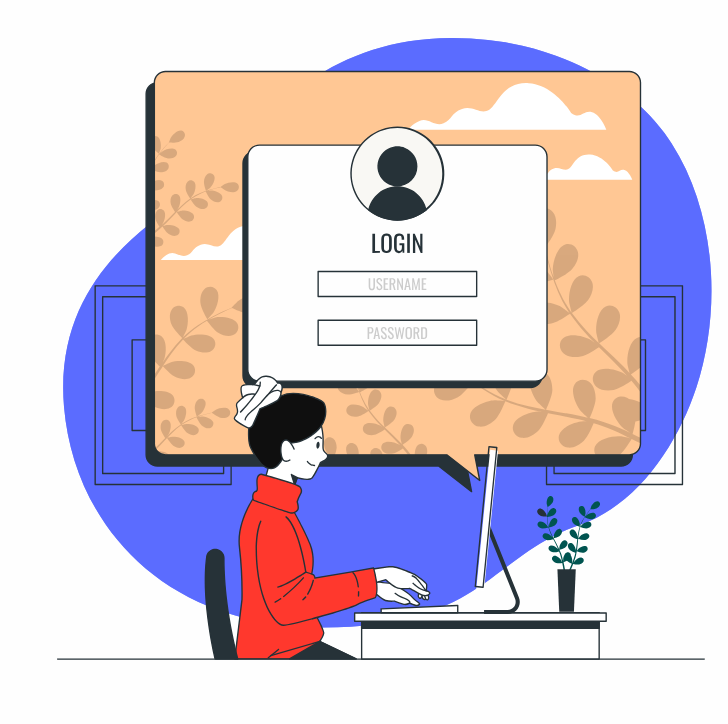
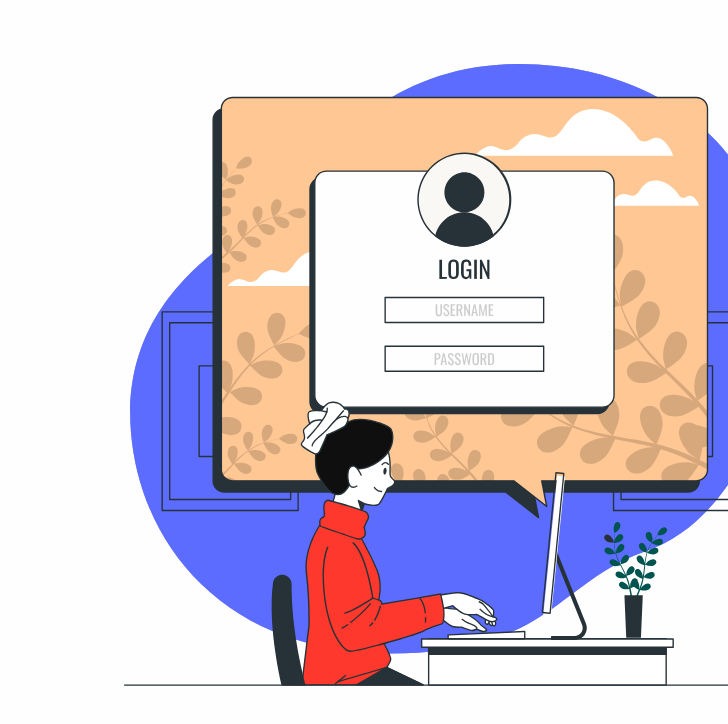
Before and after one commit to zahrabakhshandeh/Healthcare-Monitoring-Diet, a Next.js app: page /register/login in a window 1280 px wide. Shown: the top 724 px of the page, without its empty margins (552-1280 px from the left). Built offline with nearby package versions, Linux system fonts and the light colour scheme.

Commit message:
Fix missing item prop from MUI-grid.

```diff
--- a/package.json
+++ b/package.json
@@ -12,6 +12,7 @@
     "@emotion/react": "^11.11.3",
     "@emotion/styled": "^11.11.0",
     "@fontsource/roboto": "^5.0.8",
+    "@hookform/resolvers": "^3.3.4",
     "@mui/icons-material": "^5.15.8",
     "@mui/material": "^5.15.9",
     "@mui/styled-engine-sc": "^6.0.0-alpha.15",
--- a/src/app/register/login/page.tsx
+++ b/src/app/register/login/page.tsx
@@ -9,12 +9,11 @@ export default function Login() {
   return (
     <section>
       <Grid
-        sx={{ display: "flex", alignItems: "center", justifyContent: "center" }}
+        sx={{ display: "flex", justifyContent: "center", padding:'4rem' }}
         container
         spacing={{ xs: 2, md: 0 }}
-        columns={{ xs: 2, sm: 2, md: 2, xl: 2 }}
-      >
-        <Grid xs={2} md={1} sm={2}>
+        columns={{ xs: 2, sm: 2, md: 2, xl: 2 }}>
+        <Grid item xs={2} md={1} sm={2}>
           <Box
             sx={{
               display: "flex",
@@ -78,7 +77,7 @@ export default function Login() {
             </div>
           </Box>
         </Grid>
-        <Grid xs={2} md={1} sm={2} sx={{ padding: "38px" }}>
+        <Grid item xs={2} md={1} sm={2} sx={{ padding: "38px" }}>
           <LoginArt />
         </Grid>
       </Grid>
--- a/src/validation/loginValidation/useLogin.ts
+++ b/src/validation/loginValidation/useLogin.ts
@@ -16,8 +16,8 @@ export const loginSchema = yup.object({
 
   pass: yup
     .string()
-    // .min(8,'')
-    // .max(16, '')
+    .min(8,'')
+    .max(16, '')
     // .matches(/[a-z]/, 'رمز عبور باید حداقل یک حرف کوچک داشته باشد')
     // .matches(/[A-Z]/, 'رمز عبور باید حداقل یک حرف بزرگ داشته باشد')
     // .matches(/[0-9]/, 'رمز عبور باید حداقل یک عدد داشته باشد')
```
Also changed, not shown: 1 other file (tests, documents, lock files or other folders).
